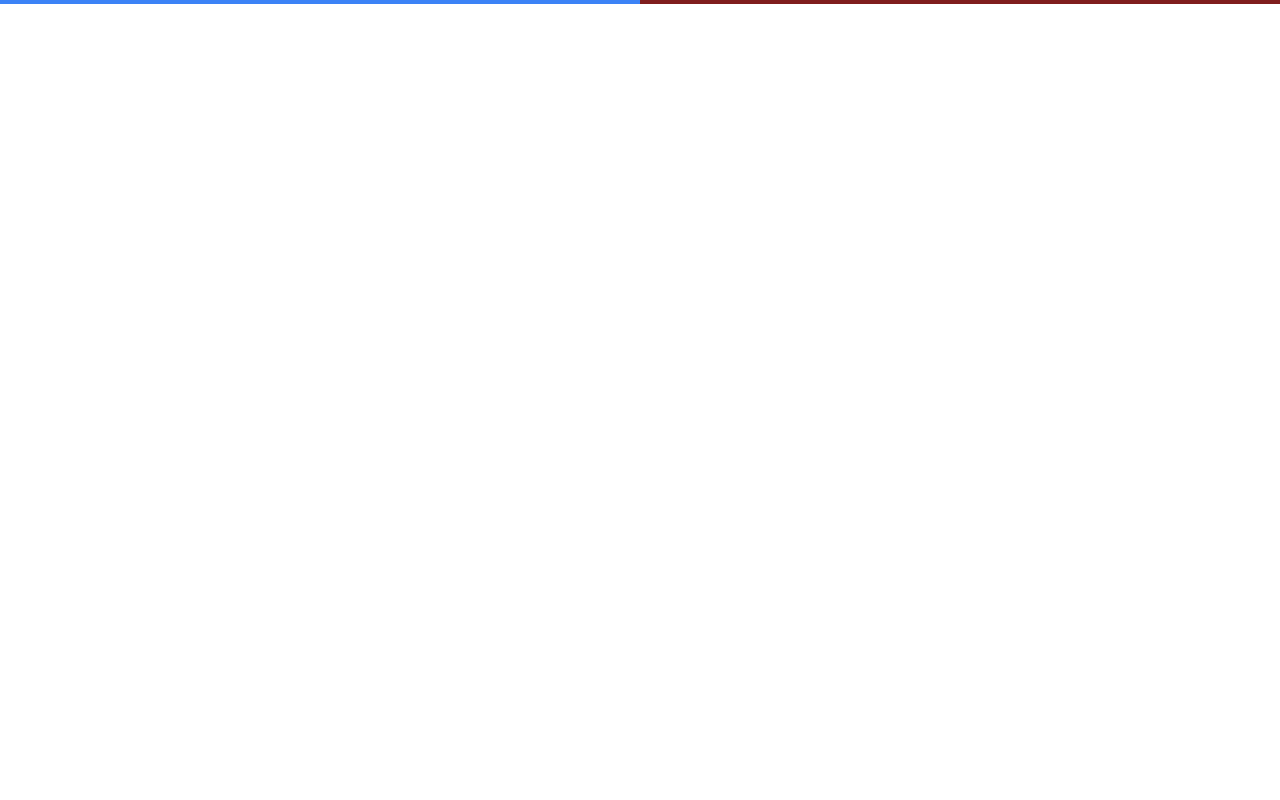
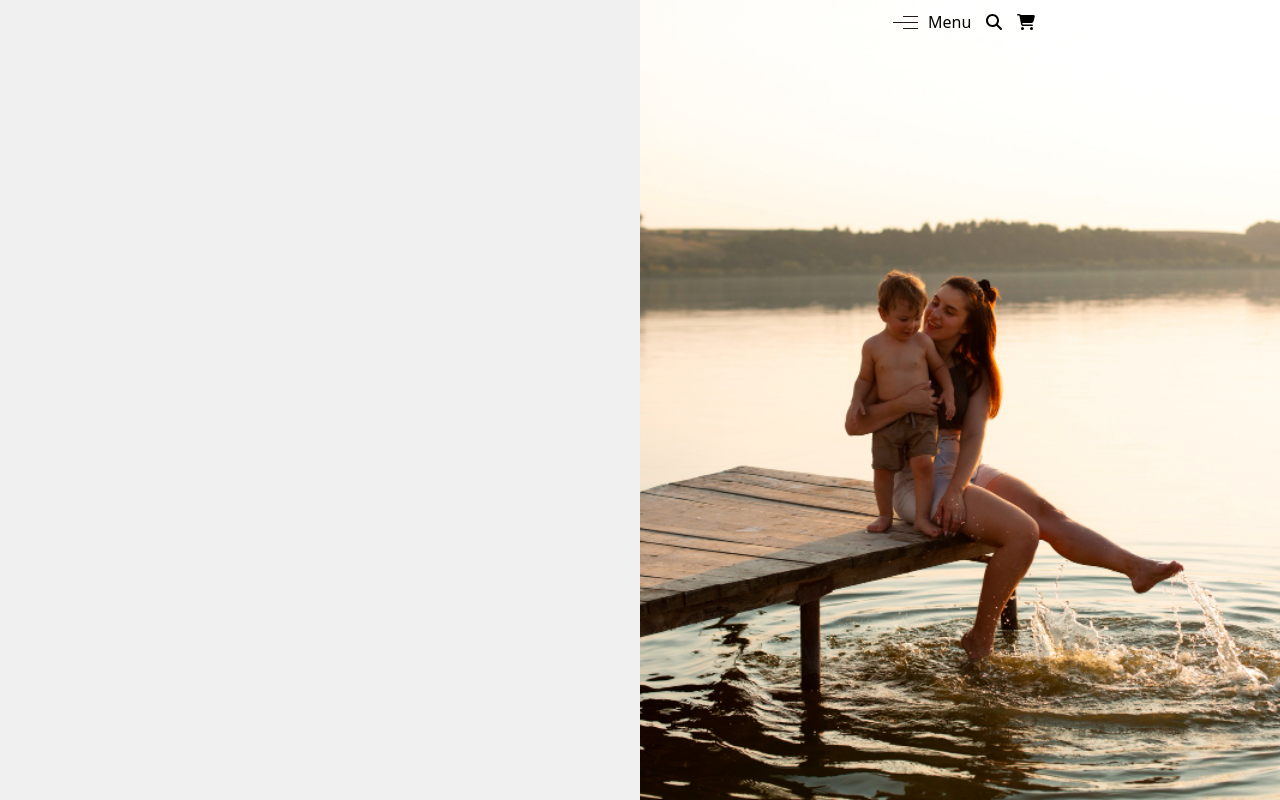
Before and after one commit to Pawanydv07/freelance, a React (Create React App) app: page / in a window 1280 px wide. Built offline with nearby package versions, Linux system fonts and the light colour scheme.

Commit message:
Home page
Home page Navbar and right div

```diff
--- a/package.json
+++ b/package.json
@@ -3,6 +3,9 @@
   "version": "0.1.0",
   "private": true,
   "dependencies": {
+    "@fortawesome/fontawesome-svg-core": "^6.5.2",
+    "@fortawesome/free-solid-svg-icons": "^6.5.2",
+    "@fortawesome/react-fontawesome": "^0.2.2",
     "@testing-library/jest-dom": "^5.17.0",
     "@testing-library/react": "^13.4.0",
     "@testing-library/user-event": "^13.5.0",
--- a/src/components/Navbar.jsx
+++ b/src/components/Navbar.jsx
@@ -3,7 +3,7 @@
 const Navbar = () => {
   return (
     <div>
-      <div className="links">
+      <div className="links flex">
         <Link to="/">Home</Link>
         <Link to="/pages">Pages</Link>
         <Link to="/classes">Classes</Link>
--- a/src/css/home.css
+++ b/src/css/home.css
@@ -0,0 +1,77 @@
+/* home.css */
+.main {
+  display: flex;
+  height: 100vh;
+}
+
+.left-half,
+.right-half {
+  flex: 1;
+}
+
+.left-half {
+  background-color: #f0f0f0; /* Optional: add background color for distinction */
+}
+
+.right-half {
+  background-color: #cda8a8; /* Optional: add background color for distinction */
+  position: relative;
+}
+.photo {
+    width: 100%;
+    height: 100%;
+    object-fit: cover; /* Ensures the image covers the entire div */
+    position: absolute; /* Positions the image within the div */
+    top: 0;
+    left: 0;
+  }
+.navbar {
+  display: flex;
+  /* justify-content: space-between; */
+  align-items: center;
+  padding: 10px;
+  gap: 15px;
+  position: absolute;
+  top: 0;
+  width: 100%;
+
+  box-sizing: border-box;
+}
+
+.menu {
+  display: flex;
+  align-items: center;
+  gap: 10px;
+  margin-left: 40%;
+}
+
+.hamburger {
+  display: flex;
+  flex-direction: column;
+  gap: 5px;
+  margin-left: 5px;
+}
+
+.line {
+  height: 1px;
+  background-color: rgb(36, 24, 24);
+}
+
+.line.small {
+  width: 15px;
+}
+
+.line.big {
+  width: 25px;
+  margin-left: -10px;
+}
+
+.icons-right {
+  display: flex;
+  gap: 15px;
+}
+
+.icon {
+  font-size: 16px;
+  cursor: pointer;
+}
--- a/src/pages/Home.jsx
+++ b/src/pages/Home.jsx
@@ -1,13 +1,31 @@
-import React from "react";
+import React from 'react';
 import "../css/home.css";
-
+import { FontAwesomeIcon } from '@fortawesome/react-fontawesome';
+import { faBars, faSearch, faShoppingCart } from '@fortawesome/free-solid-svg-icons';
+import photo from "../assets/photo.jpg";
 const Home = () => {
   return (
-    <div className="main flex">
-      <div className=" container-div w-1/2 border-2 border-blue-500"></div>
-          <div className=" container-div w-1/2 border-2 border-red-900 "></div>
+    <div className='main flex'>
+      <div className='left-half'></div>
+      <div className='right-half'>
+        <img src={photo}alt="photo" className='photo'/>
+        <div className='navbar flex'>
+        <div className='menu'>
+            <div className='hamburger'>
+              <div className='line small'></div>
+              <div className='line big'></div>
+              <div className='line small'></div>
+            </div>
+            <span>Menu</span>
+          </div>
+          <div className='icons-right'>
+            <FontAwesomeIcon icon={faSearch} className='icon' />
+            <FontAwesomeIcon icon={faShoppingCart} className='icon' />
+          </div>
+        </div>
+      </div>
     </div>
   );
-};
+}
 
 export default Home;
```
Also changed, not shown: src/assets/photo.jpg (added), 1 other file (tests, documents, lock files or other folders).
